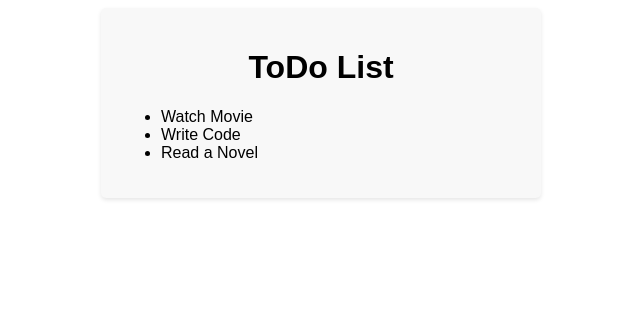
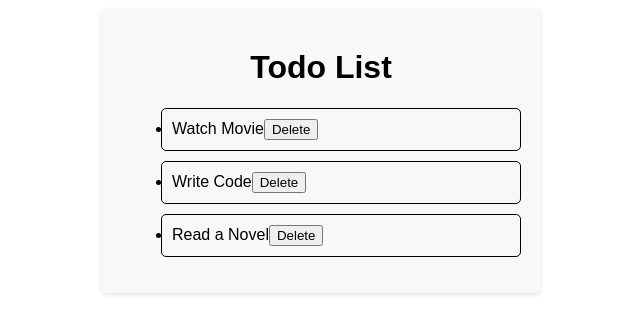
Before and after one commit to shaddy1234/TodoList-react, a React (Vite) app in the folder todolist/: page / in a window 1280 px wide. Shown: the top 334 px of the page, without its empty margins (319-959 px from the left). Built offline with nearby package versions, Linux system fonts and the light colour scheme.

Commit message:
Corrections

```diff
--- a/todolist/src/components/Todo.jsx
+++ b/todolist/src/components/Todo.jsx
@@ -1,11 +1,15 @@
 import React from 'react'
+import './c.css'
 
 function Todo({ todo }) {
 
   return (
-    <>
-      <li>{todo.name}</li>
-    </>
+    <div className='todo-item'>
+      <li>{todo.name}
+      <button>Delete</button>
+      </li>
+
+    </div>
   )
 }
 
--- a/todolist/src/components/TodoList.jsx
+++ b/todolist/src/components/TodoList.jsx
@@ -12,7 +12,8 @@ function TodoList() {
 
   return (
     <div className='todo-list-container'>
-      <h1>ToDo List</h1>
+      <h1>Todo List</h1>
+
       <ul>{todos.map((todo) => (
         <Todo key={todo.id} todo={todo}/>
       ))}</ul>
```
